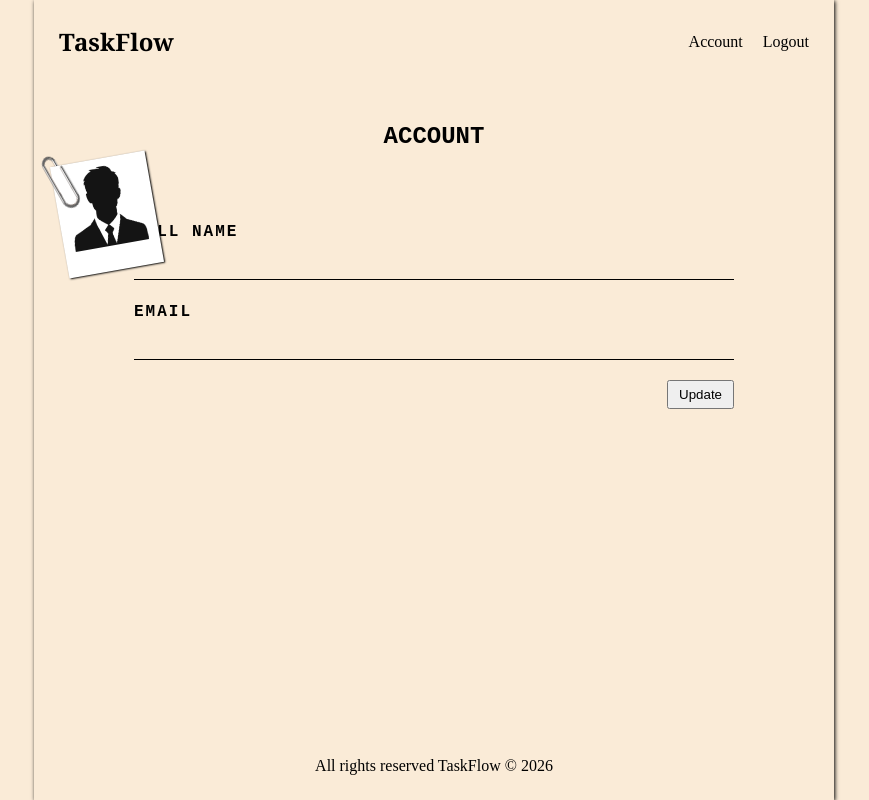
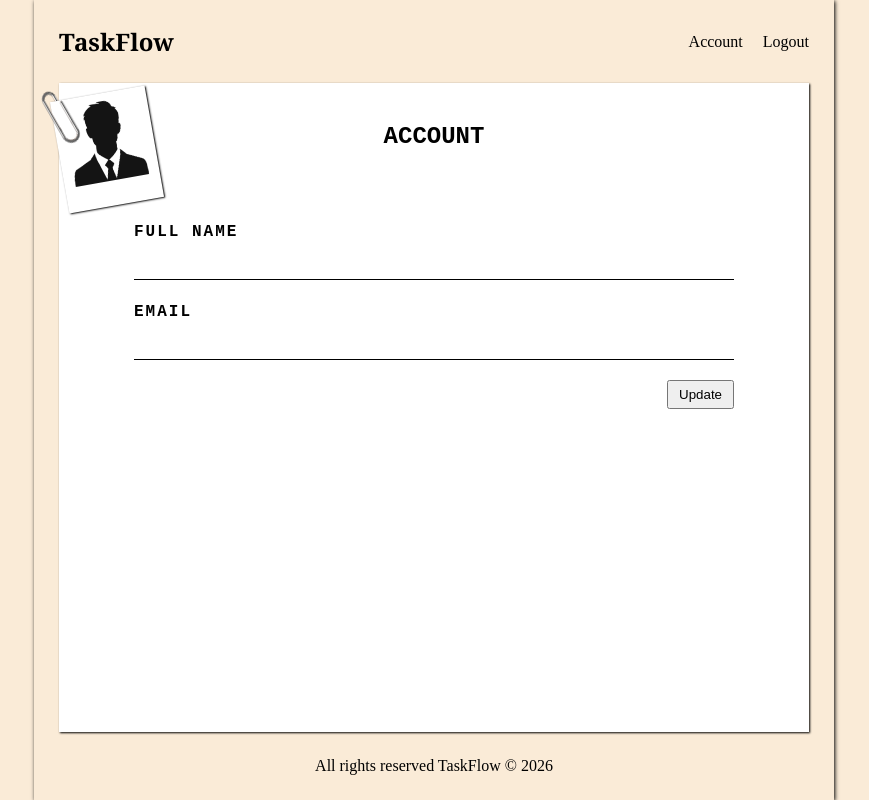
Before and after one commit to viniciuslemessouza/taskflow, a Flask app: page /account in a window 1280 px wide. Shown: the whole page, without its empty margins (206-1075 px from the left). Run offline with Flask 3, Linux system fonts and the light colour scheme; the visitor is signed in with stand-in values (Sample User, id 1); some libraries are stand-ins or nearby versions.

Commit message:
chore: update account form style

```diff
--- a/app/static/css/account.css
+++ b/app/static/css/account.css
@@ -9,13 +9,16 @@
     gap: 2rem;
     padding-top: 4rem;
     align-items: center;
+    background-color:rgb(255, 255, 255);
+    box-shadow: 1px 1px 2px;
+    position: relative;
 }
 
 .profile-image{
     display: flex;
     position: absolute;
     left: 0%;
-    top: calc(3 * var(--line-height));
+    top: 1rem;
     align-items: center;
     justify-content: center;
     cursor: pointer;
```
